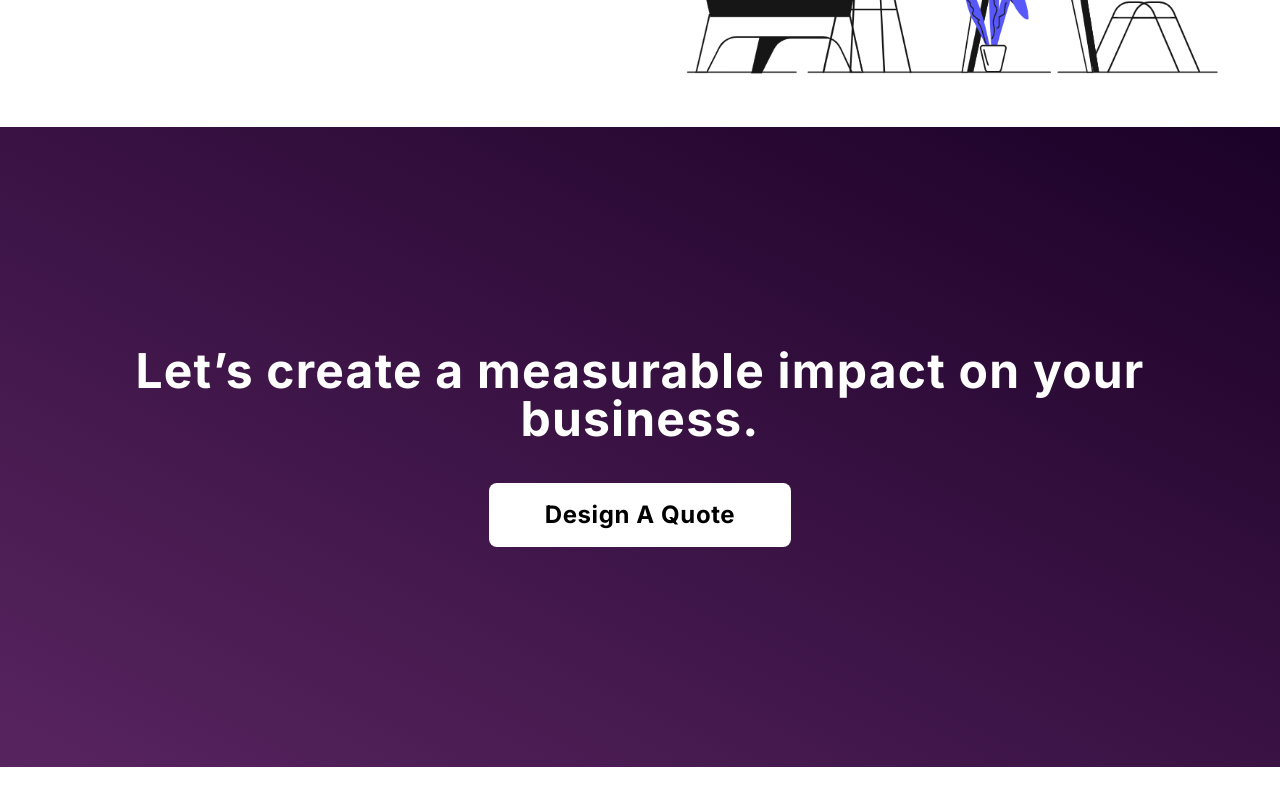
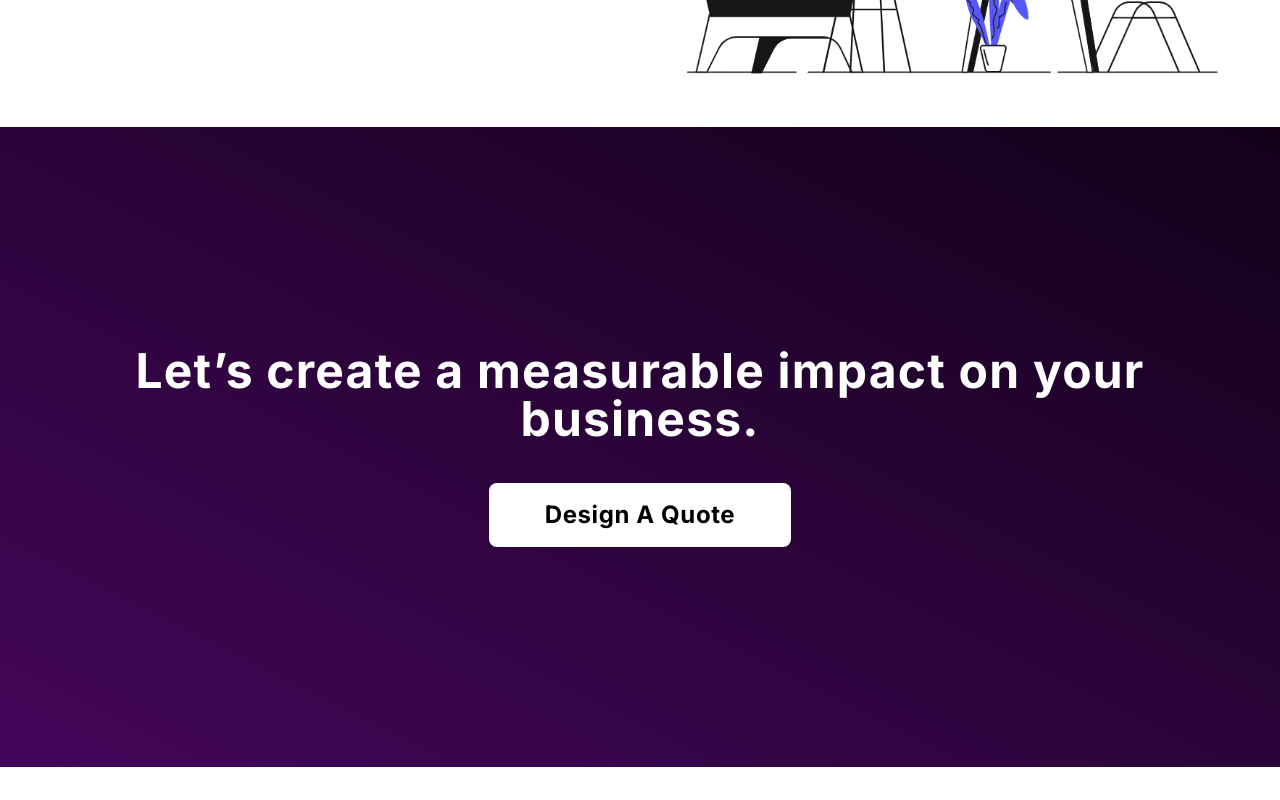
Before and after one commit to kanishkacodes/explorex, a Next.js app: page / in a window 1280 px wide. Shown: the part 6300-7100 px from the top of the page. Built offline with nearby package versions, Linux system fonts and the light colour scheme.

Commit message:
primary colour changes

```diff
--- a/src/components/Impact.tsx
+++ b/src/components/Impact.tsx
@@ -2,7 +2,7 @@ import React from "react";
 
 function Impact() {
   return (
-    <div className="h-[40rem] flex items-center justify-center   bg-gradient-to-tr from-[#582460] to-[#1b0127]">
+    <div className="h-[40rem] flex items-center justify-center   bg-gradient-to-tr from-[#44065a] to-[#120119]">
       <div className="text-center">
         <h1 className=" md:text-5xl text-3xl mb-10 mr-5 ml-5 font-bold text-white  tracking-wide">Let’s create a measurable impact on your business.</h1>
         <button className="py-4 px-14 bg-white font-bold text-black md:text-2xl text-xl   rounded-lg  tracking-wide hover:bg-black hover:text-white">Design A Quote</button>
```
